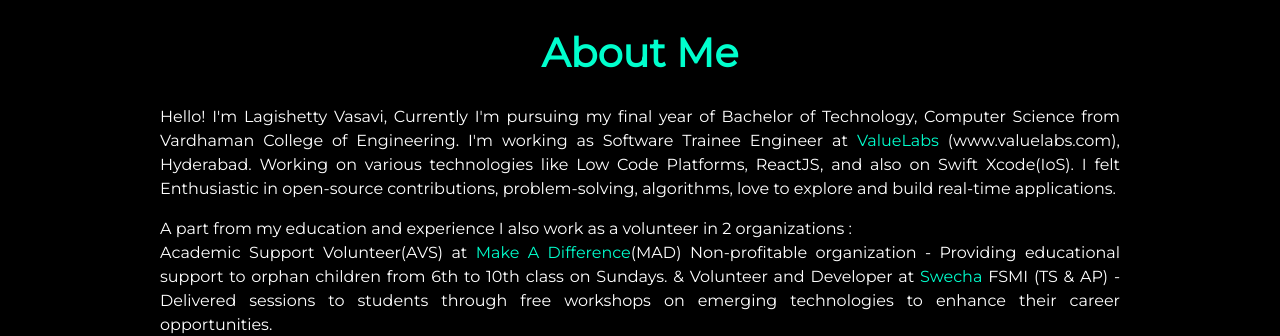
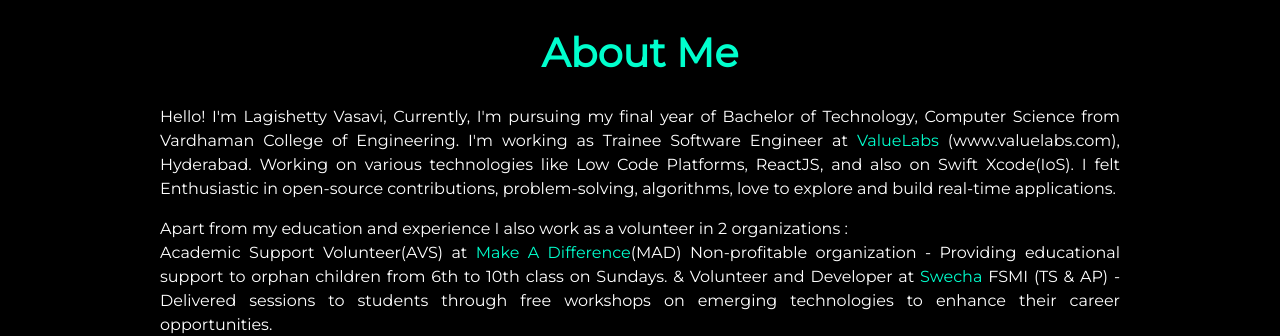
Before and after one commit to VasaviLagishetty/VasaviLagishetty.github.io, a Jekyll site: the page built from index.html, in a window 1280 px wide and 900 px high, scrolled down 799 px. Shown: the part 153-489 px from the top of the window. Built offline with Jekyll 4.4.1, drawn with Linux system fonts in a browser that asks for light colours; nearby versions of some CDN libraries; some of the changed text lies outside the part shown.

Commit message:
Updated Profile

```diff
--- a/_includes/about.html
+++ b/_includes/about.html
@@ -63,8 +63,8 @@
  <body style="background-color:black;color: white">
 <div class="user-details">
   <h1 class="heading"> About Me </h1>
-  <p>Hello! I'm Lagishetty Vasavi, Currently I'm pursuing my final year of Bachelor of Technology, Computer Science from Vardhaman College of Engineering. I'm working as Software Trainee Engineer at <span style="color: #00ffcd;">ValueLabs</span> (www.valuelabs.com), Hyderabad. Working on various technologies like Low Code Platforms, ReactJS, and also on Swift Xcode(IoS). I felt Enthusiastic in open-source contributions, problem-solving, algorithms, love to explore and build real-time applications.</p>
-  <p class="info">A part from my education and experience I also work as a volunteer in 2 organizations :<br>Academic Support Volunteer(AVS) at <span style="color: #00ffcd;">Make A Difference</span>(MAD) Non-profitable organization - Providing educational support to orphan children from 6th to 10th class on Sundays. & Volunteer and Developer at <span style="color: #00ffcd;">Swecha</span> FSMI (TS & AP) - Delivered sessions to students through free workshops on emerging technologies to enhance their career opportunities.</p>
+  <p>Hello! I'm Lagishetty Vasavi, Currently, I'm pursuing my final year of Bachelor of Technology, Computer Science from Vardhaman College of Engineering. I'm working as Trainee Software Engineer at <span style="color: #00ffcd;">ValueLabs</span> (www.valuelabs.com), Hyderabad. Working on various technologies like Low Code Platforms, ReactJS, and also on Swift Xcode(IoS). I felt Enthusiastic in open-source contributions, problem-solving, algorithms, love to explore and build real-time applications.</p>
+  <p class="info">Apart from my education and experience I also work as a volunteer in 2 organizations :<br>Academic Support Volunteer(AVS) at <span style="color: #00ffcd;">Make A Difference</span>(MAD) Non-profitable organization - Providing educational support to orphan children from 6th to 10th class on Sundays. & Volunteer and Developer at <span style="color: #00ffcd;">Swecha</span> FSMI (TS & AP) - Delivered sessions to students through free workshops on emerging technologies to enhance their career opportunities.</p>
   </div><br><br>
 <table>
   <tr>
--- a/_includes/header.html
+++ b/_includes/header.html
@@ -11,7 +11,7 @@
         <a aria-label="My Github" target="_blank" href="https://github.com/VasaviLagishetty"><i id = "icon" class="fab fa-github" ></i></a>
         <a aria-label="My HackerRank" target="_blank" href="https://www.hackerrank.com/vasavi_2910"><i id = "icon" class="fab fa-hackerrank" ></i></a>
         <a aria-label="My Linkedin" target="_blank" href="https://www.linkedin.com/in/vasavi2910"><i id = "icon" class="fab fa-linkedin"></i></a>
-        <a aria-label="My Sourcer" target="_blank" href="assets/Me/Vasavi_Resume.pdf"><i id = "icon" class="fas fa-chart-line"></i></a>
+        <a aria-label="My Sourcer" target="_blank" href="https://sourcerer.io/vasavilagishetty"><i id = "icon" class="fas fa-chart-line"></i></a>
         <a aria-label="My facebook" target="_blank" href="https://www.facebook.com/vasavi2910"><i id = "icon" class="fab fa-facebook"></i></a>
       </div>
       <div class="header-links">
--- a/_includes/projects.html
+++ b/_includes/projects.html
@@ -3,12 +3,12 @@
 </div>
 <div class="user-projects">
   <div class="images-left">
-    <img alt="mountains" src="{{ "/assets/img/skate.jpg" | prepend: site.baseurl }}" />
+    <img alt="mountains" src="{{ "/assets/img/mountains.jpg" | prepend: site.baseurl }}" />
   </div>
   <div class="contents-right">
-    <h3> Project Title </h3>
-    <p>Lorem ipsum dolor sit amet, consectetur adipisicing elit, sed do eiusmod tempor incididunt ut labore et dolore magna aliqua. Ut enim ad minim veniam, quis nostrud exercitation ullamco laboris nisi ut aliquip ex ea commodo consequat.</p>
-    <a class="project-link" href="#">Source Code</a>
+    <h3> The Classify Binder - <span style="font-size: large;">File Classification</span> </h3>
+    <p>An application which deals with local file system directories and folders and classifies them into respective folders which makes user task of accessing files easy in that particular directory.</p>
+    <a class="project-link" href="https://github.com/VasaviLagishetty/Classify-Binder/">Source Code</a>
   </div>
 </div>
 <div class="user-projects">
```
Also changed, not shown: assets/img/classify_binder.jpg (added), 2 other files.
